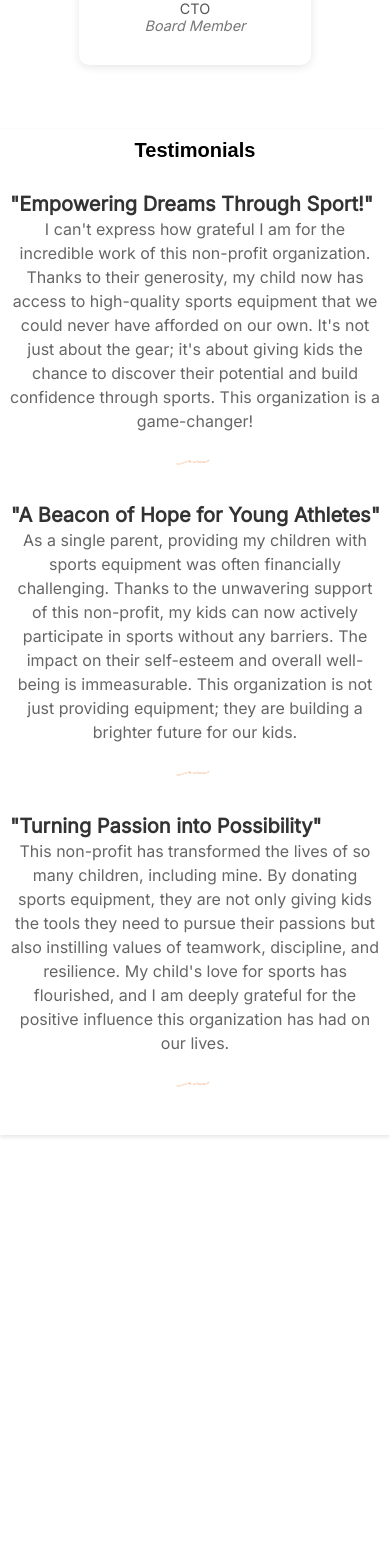
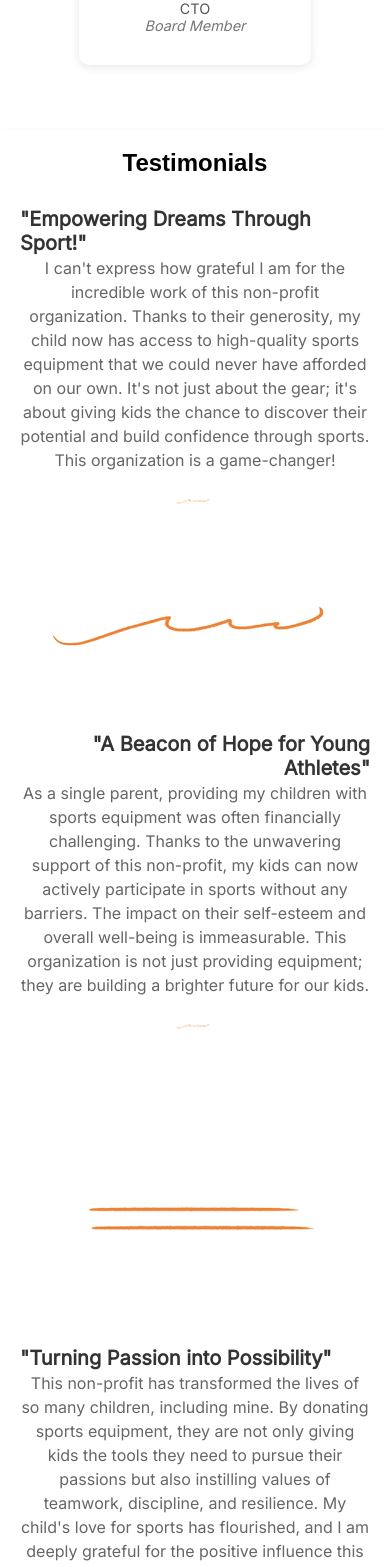
Before and after one commit to RadmehrM/KBK-React, a React (Create React App) app in the folder kbk-react/: page / in a window 390 px wide. Shown: the part 7860-9427 px from the top of the page. Before the commit the page ends 9035 px from the top, so only its background shows below. Built offline with nearby package versions, Linux system fonts and the light colour scheme.

Commit message:
updated css

```diff
--- a/kbk-react/src/components/Testimonials.css
+++ b/kbk-react/src/components/Testimonials.css
@@ -74,11 +74,25 @@
     margin-top: 20px;
   }
 
+  testimonial-image {
+    width: 100px;
+    height: 100px;
+    border-radius: 50%;
+    margin: 0 auto 20px auto;
+    display: block;
+  }
+
+  .ribbon-right{
+    text-align: right;
+  }
+
+  .ribbon-left {
+    text-align: left;
+  }
+
   @media (max-width: 768px) {
-    .testimonials {
-      padding: 10px;
-    }
-    .testimonials-header h2 {
-      font-size: 20px;
+    /* Styles for mobile view */
+    .testimonial-image {
+      margin: 10px 0;
     }
   }
--- a/kbk-react/src/components/Testimonials.js
+++ b/kbk-react/src/components/Testimonials.js
@@ -2,6 +2,9 @@
 
 import React from 'react';
 import './Testimonials.css';
+import ribbon1 from '../images/testimonials/ribbon1.png'; // Import image
+import ribbon2 from '../images/testimonials/ribbon2.png'; // Import image
+import ribbon3 from '../images/testimonials/ribbon3.png'; // Import image
 
 function Testimonial({ title, text, className, alignRight }) { // Added alignRight prop
   const alignmentClass = alignRight ? 'right-aligned' : 'left-aligned';
@@ -27,17 +30,27 @@ function Testimonials() {
         className="first"
         alignRight={false}
       />
+      <div className="ribbon-left">
+      <img src={ribbon1} alt="Descriptive text for accessibility" className="testimonial-image"/>
+      </div>
+
       <Testimonial
         title='"A Beacon of Hope for Young Athletes"'
         text="As a single parent, providing my children with sports equipment was often financially challenging. Thanks to the unwavering support of this non-profit, my kids can now actively participate in sports without any barriers. The impact on their self-esteem and overall well-being is immeasurable. This organization is not just providing equipment; they are building a brighter future for our kids."
         alignRight={true}
       />
+        <div className="ribbon-right">
+        <img src={ribbon2} alt="Descriptive text for accessibility" className="testimonial-image"/>
+        </div>
       <Testimonial
         title='"Turning Passion into Possibility"'
         text="This non-profit has transformed the lives of so many children, including mine. By donating sports equipment, they are not only giving kids the tools they need to pursue their passions but also instilling values of teamwork, discipline, and resilience. My child's love for sports has flourished, and I am deeply grateful for the positive influence this organization has had on our lives."
         className="last"
         alignRight={false}
       />
+        <div className="ribbon-left">
+        <img src={ribbon3} alt="Descriptive text for accessibility" className="testimonial-image"/>
+        </div>
     </div>
   );
 }
```
